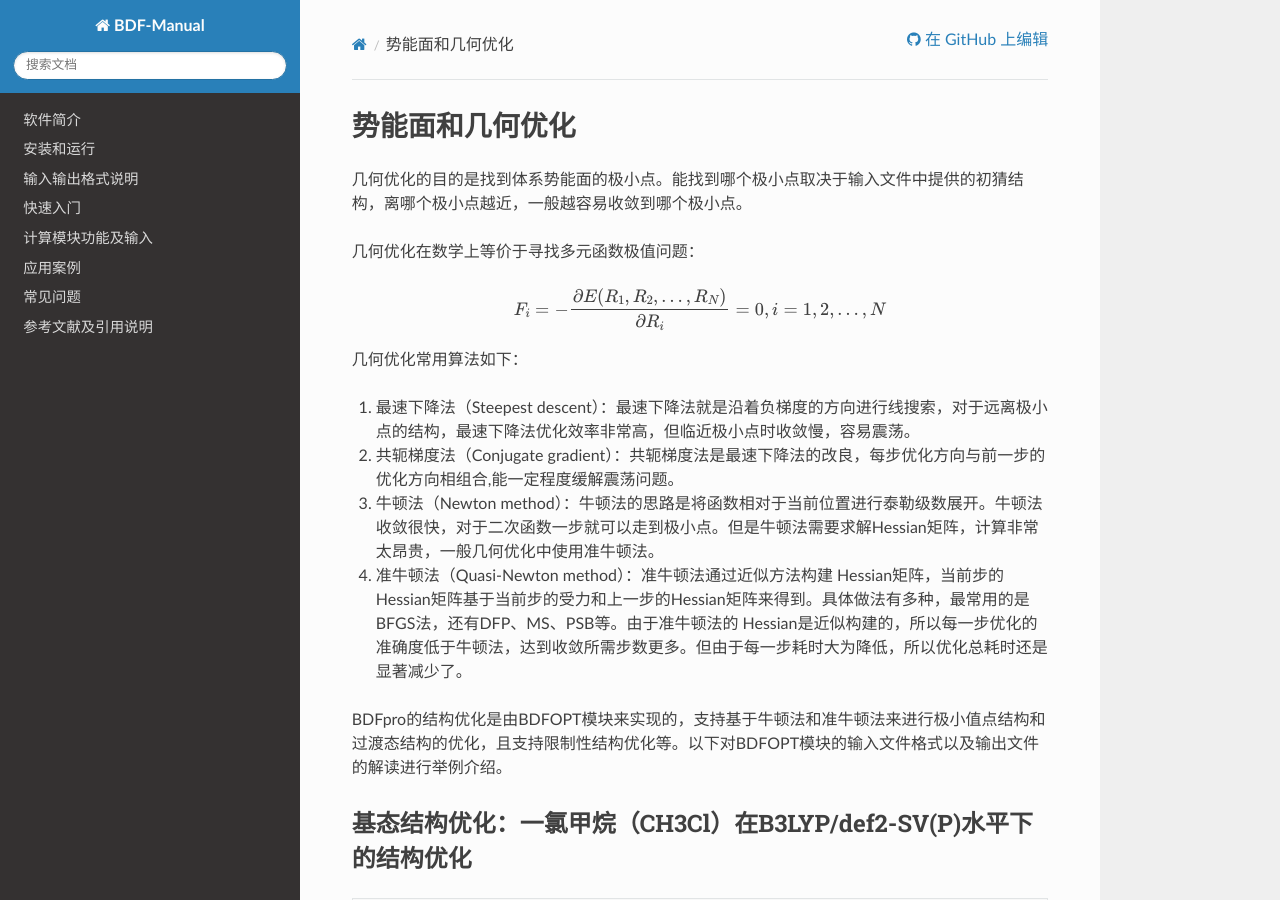
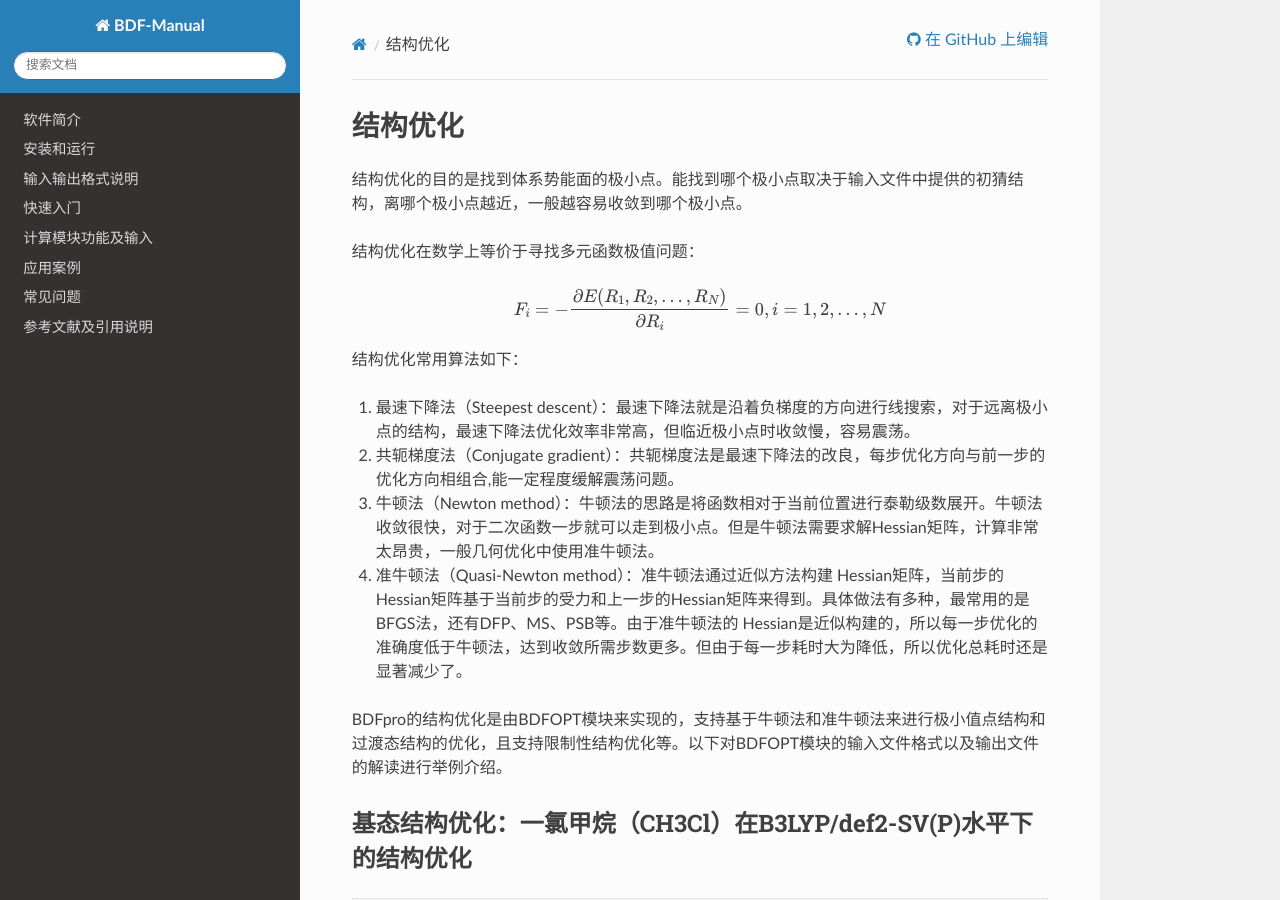
Before and after one commit to BDF-manual-maintenance/BDF-Manual, a Sphinx documentation site: the page built from source/guide/Optimization.rst, in a window 1280 px wide and 900 px high. Built offline with Sphinx 7.4.7 and the Read the Docs theme 2.0.0, drawn with Linux system fonts in a browser that asks for light colours.

Commit message:
fix some error

```diff
--- a/source/guide/Optimization.rst
+++ b/source/guide/Optimization.rst
@@ -1,14 +1,14 @@
-势能面和几何优化
+结构优化
 ================================================
 
-几何优化的目的是找到体系势能面的极小点。能找到哪个极小点取决于输入文件中提供的初猜结构，离哪个极小点越近，一般越容易收敛到哪个极小点。
+结构优化的目的是找到体系势能面的极小点。能找到哪个极小点取决于输入文件中提供的初猜结构，离哪个极小点越近，一般越容易收敛到哪个极小点。
 
-几何优化在数学上等价于寻找多元函数极值问题：
+结构优化在数学上等价于寻找多元函数极值问题：
 
 .. math::
     F_{i} = -\frac{\partial E(R_1,R_2,\dots,R_N)}{\partial R_i} = 0, i=1,2,\dots,N
 
-几何优化常用算法如下：
+结构优化常用算法如下：
 
 #. 最速下降法（Steepest descent）：最速下降法就是沿着负梯度的方向进行线搜索，对于远离极小点的结构，最速下降法优化效率非常高，但临近极小点时收敛慢，容易震荡。
 #. 共轭梯度法（Conjugate gradient）：共轭梯度法是最速下降法的改良，每步优化方向与前一步的优化方向相组合,能一定程度缓解震荡问题。
@@ -18,7 +18,7 @@
 BDFpro的结构优化是由BDFOPT模块来实现的，支持基于牛顿法和准牛顿法来进行极小值点结构和过渡态结构的优化，且支持限制性结构优化等。以下对BDFOPT模块的输入文件格式以及输出文件的解读进行举例介绍。
 
 基态结构优化：一氯甲烷（CH3Cl）在B3LYP/def2-SV(P)水平下的结构优化
--------------------------------------------------------
+-------------------------------------------------------------------------
 
 .. code-block:: python
 
```
Also changed, not shown: source/guide/Hartree-Fock.rst (+7 -3 lines), source/guide/TD.rst (+17 -12 lines).
